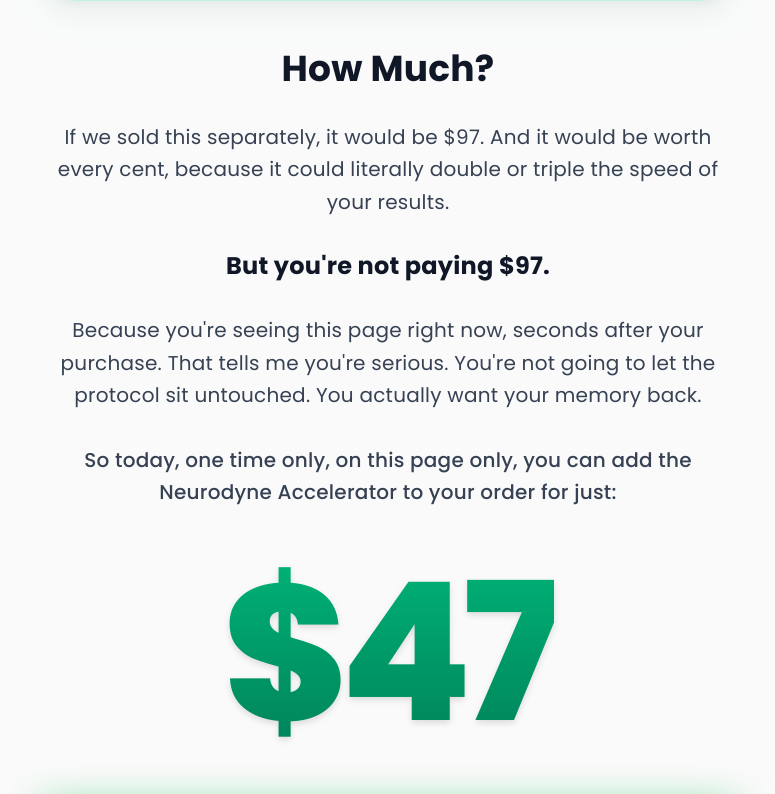
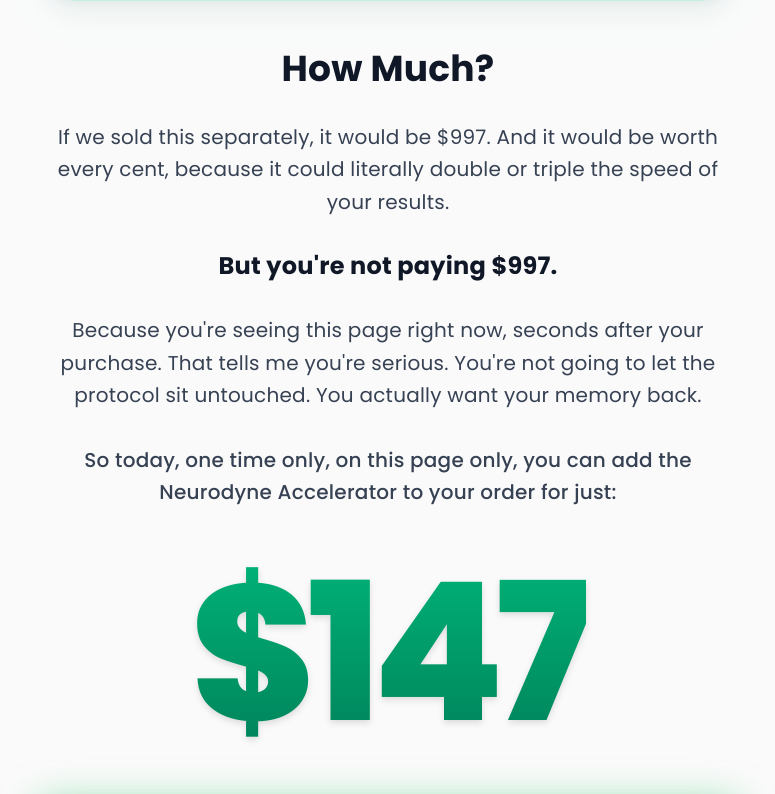
Before and after one commit to gabrielcoragem/Upsell, a React (Vite) app: page / in a window 1280 px wide. Shown: the part 7502-8296 px from the top of the page, without its empty margins (252-1027 px from the left). Built offline with nearby package versions, Linux system fonts and the light colour scheme.

Commit message:
feat: increase perceived value of Neurodyne Accelerator
Update the anchor price from $97 to $997 to better reflect the value of the upsell offer.

```diff
--- a/src/App.tsx
+++ b/src/App.tsx
@@ -270,14 +270,14 @@
         </h3>
 
         <div className="space-y-6 md:space-y-8 text-lg md:text-xl leading-relaxed text-gray-700 text-center">
-          <p>If we sold this separately, it would be $97. And it would be worth every cent, because it could literally double or triple the speed of your results.</p>
-          <p className="font-bold text-gray-900 text-xl md:text-2xl">But you're not paying $97.</p>
+          <p>If we sold this separately, it would be $997. And it would be worth every cent, because it could literally double or triple the speed of your results.</p>
+          <p className="font-bold text-gray-900 text-xl md:text-2xl">But you're not paying $997.</p>
           <p>Because you're seeing this page right now, seconds after your purchase. That tells me you're serious. You're not going to let the protocol sit untouched. You actually want your memory back.</p>
           <p className="font-medium">So today, one time only, on this page only, you can add the Neurodyne Accelerator to your order for just:</p>
 
           <div className="my-10 md:my-12">
             <span className="text-[6rem] md:text-[12rem] leading-none font-extrabold text-transparent bg-clip-text bg-gradient-to-b from-emerald-500 to-emerald-700 tracking-tighter drop-shadow-md">
-              $47
+              $147
             </span>
           </div>
 
@@ -375,7 +375,7 @@
 
           <p>Without it, the engine might start… eventually. After a few tries. After a few weeks.</p>
           <p className="font-bold text-gray-900">With it, you turn the key and the engine roars to life.</p>
-          <p className="text-xl md:text-2xl font-bold text-gray-900 mt-10">$47 to make sure the engine starts on the first try.</p>
+          <p className="text-xl md:text-2xl font-bold text-gray-900 mt-10">$147 to make sure the engine starts on the first try.</p>
           <p>You'll know within the first week if it was worth it.</p>
           <p className="font-medium italic mt-6">I think you already know the answer.</p>
         </div>
```
